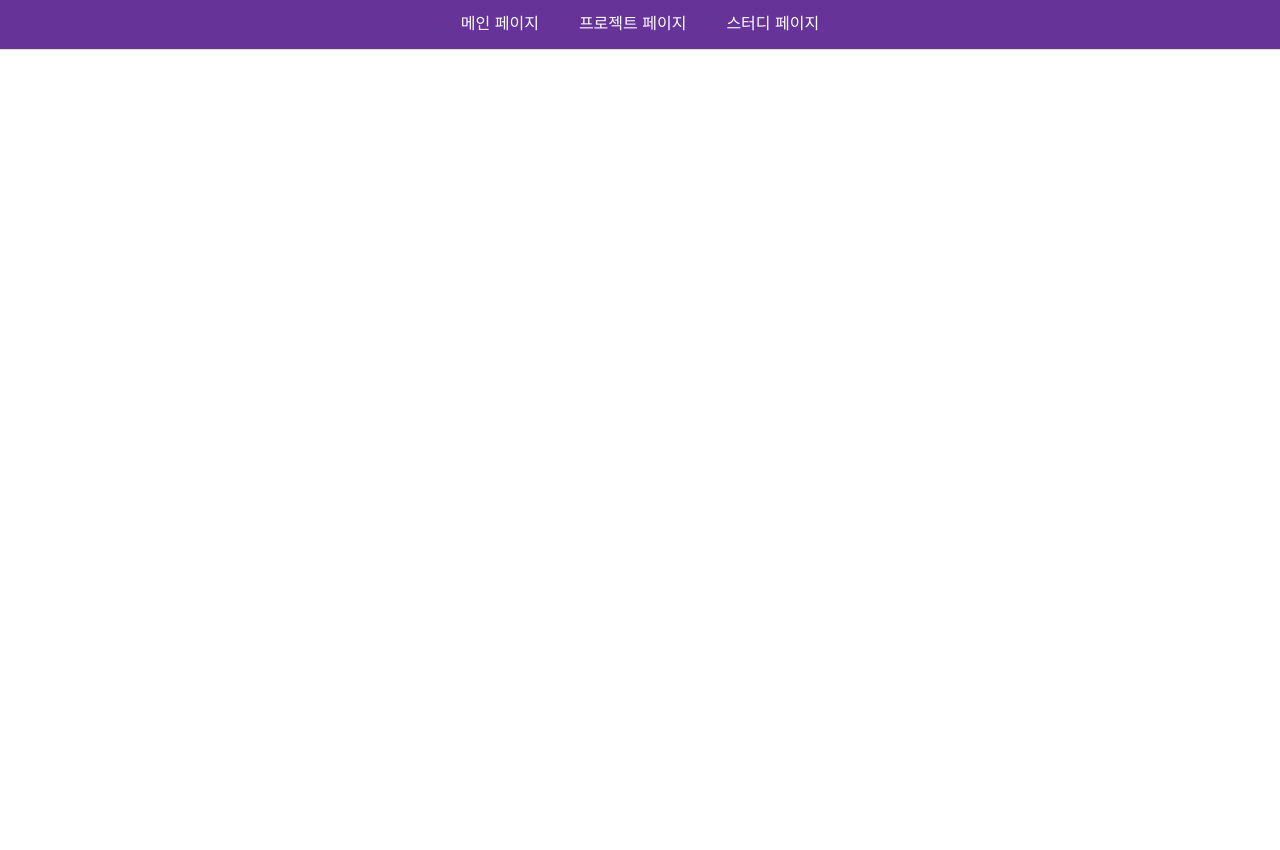
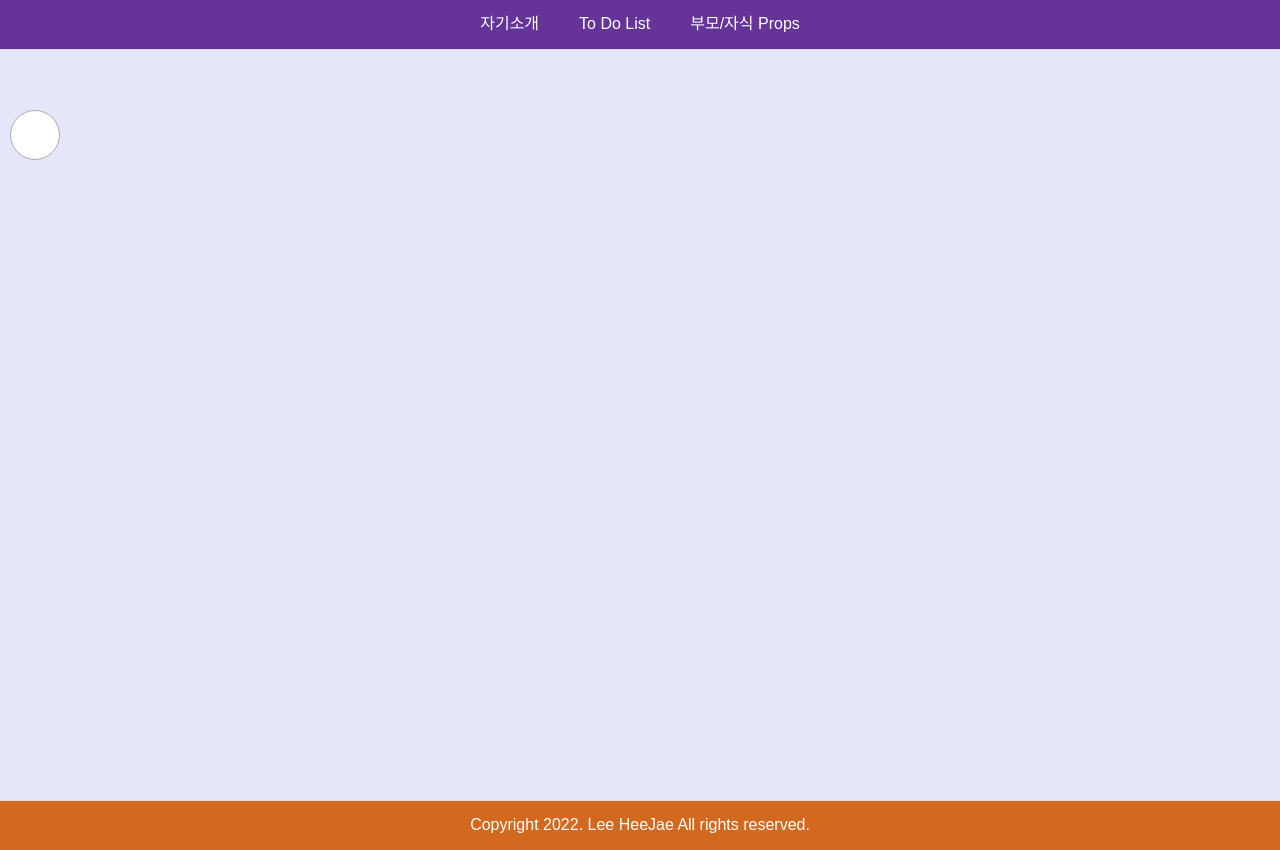
Before and after one commit to heejae0811/react-study, a React (Create React App) app: page /props in a window 1280 px wide. Before the commit the page ends 800 px from the top, so only its background shows below. Built offline with nearby package versions, Linux system fonts and the light colour scheme.

Commit message:
라우터 변경

```diff
--- a/src/App.js
+++ b/src/App.js
@@ -1,7 +1,7 @@
 import {Routes, Route} from 'react-router-dom'
 import MainPage from './pages/main/index'
-import ProjectPage from './pages/project/index'
-import StudyPage from './pages/study/index'
+import TodoPage from './pages/todo/index'
+import PropsPage from './pages/props/index'
 import Header from './component/layout/Header'
 import Footer from './component/layout/Footer'
 
@@ -12,8 +12,8 @@ function App() {
 
       <Routes>
         <Route path="/" element={<MainPage/>} />
-        <Route path="/project" element={<ProjectPage/>} />
-        <Route path="/study" element={<StudyPage/>} />
+        <Route path="/todo" element={<TodoPage/>} />
+        <Route path="/props" element={<PropsPage/>} />
       </Routes>
 
       <Footer/>
--- a/src/component/layout/Header.js
+++ b/src/component/layout/Header.js
@@ -6,13 +6,13 @@ const Header = () => {
     <header className="header">
       <ul>
         <li>
-          <Link to="/">메인 페이지</Link>
+          <Link to="/">자기소개</Link>
         </li>
         <li>
-          <Link to="/project">프로젝트 페이지</Link>
+          <Link to="/todo">To Do List</Link>
         </li>
         <li>
-          <Link to="/study">스터디 페이지</Link>
+          <Link to="/props">부모/자식 Props</Link>
         </li>
       </ul>
     </header>
--- /dev/null
+++ b/src/component/prop/Circle.js
@@ -0,0 +1,16 @@
+import {useState} from 'react'
+import './../../scss/component/prop/circle.scss'
+
+function Circle() {
+  const [active, setActive] = useState(false)
+
+  return (
+    <div className="circle">
+        <button
+          className={active ? 'on' : ''}
+          onClick={() => setActive(!active)}/>
+    </div>
+  )
+}
+
+export default Circle
--- /dev/null
+++ b/src/component/prop/CircleList.js
@@ -0,0 +1,11 @@
+import Circle from './Circle'
+
+function CircleList() {
+  return (
+    <div className="circle-list">
+      <Circle/>
+    </div>
+  )
+}
+
+export default CircleList
--- a/src/pages/main/index.js
+++ b/src/pages/main/index.js
@@ -16,10 +16,7 @@ function MainPage() {
         spaceBetween={50}
         slidesPerView={1}
         navigation
-        pagination={{clickable: true}}
-        onSwiper={(swiper) => console.log(swiper)}
-        onSlideChange={() => console.log('slide change')}
-      >
+        pagination={{clickable: true}}>
         <SwiperSlide>
           <img src="/react-study/images/profile01.jpg" alt="프로필"/>
           <p>저는 무럭무럭 자라</p>
--- a/src/pages/project/index.js
+++ /dev/null
@@ -1,9 +0,0 @@
-function ProjectPage() {
-  return (
-    <div className="project-page">
-      <h1>프로젝트 페이지</h1>
-    </div>
-  );
-}
-
-export default ProjectPage;
--- /dev/null
+++ b/src/pages/props/index.js
@@ -0,0 +1,11 @@
+import CircleList from '../../component/prop/CircleList'
+
+function PropsPage() {
+  return (
+    <div className="project-page">
+      <CircleList/>
+    </div>
+  )
+}
+
+export default PropsPage
--- /dev/null
+++ b/src/scss/component/prop/circle.scss
@@ -0,0 +1,14 @@
+.circle {
+  button {
+    width: 50px;
+    height: 50px;
+    margin: 10px;
+    border: 1px solid #aaa;
+    border-radius: 50%;
+    background-color: #fff;
+
+    &.on {
+      background-color: #ddd;
+    }
+  }
+}
```
Also changed, not shown: src/pages/props/index.scss (added), src/pages/todo/index.js (renamed from src/pages/study/index.js), src/pages/todo/index.scss (renamed from src/pages/study/index.scss), src/scss/component/prop/circleList.scss (added).
